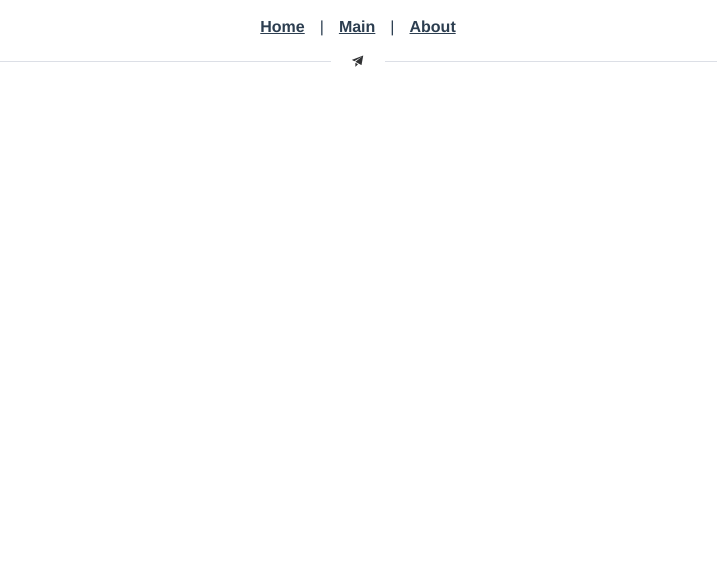
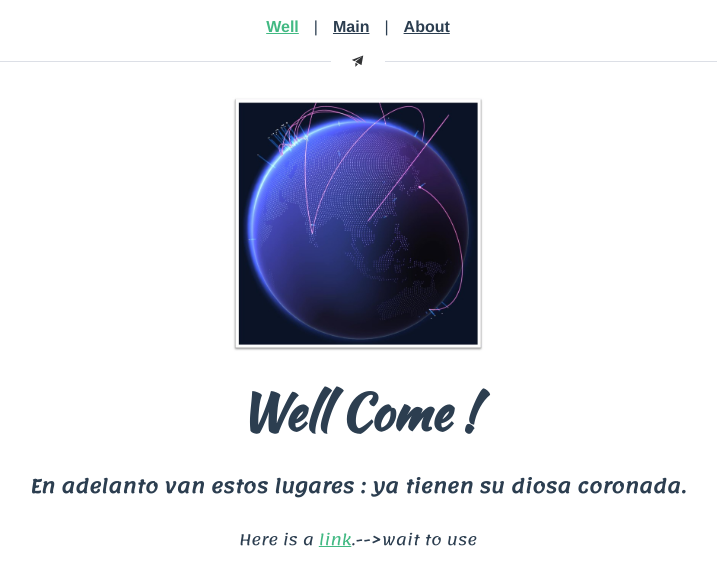
Before and after one commit to humanscrew/vue-lostelk, a Vue app: page /home in a window 1280 px wide. Before the commit this address had no page. Shown: the top 586 px of the page, without its empty margins (282-999 px from the left). Built offline with nearby package versions, Linux system fonts and the light colour scheme.

Commit message:
encapsulation Home view

```diff
--- a/public/index.html
+++ b/public/index.html
@@ -16,8 +16,12 @@
   </body>
 </html>
 
-<style>
-/* body{
-  background-color: #f9fafc;
-} */
+<style scoped>
+#app {
+  font-family: Avenir, Helvetica, Arial, sans-serif;
+  -webkit-font-smoothing: antialiased;
+  -moz-osx-font-smoothing: grayscale;
+  text-align: center;
+  color: #2c3e50;
+}
 </style>
--- a/src/App.vue
+++ b/src/App.vue
@@ -1,39 +1,5 @@
 <template>
-  <div id="nav">
-    <!-- 主页 -->
-    <div class="div-inline">
-      <router-link to="/">Home</router-link>
-    </div>
-    <div class="div-inline separator-margin">|</div>
-    <!-- 主功能区 -->
-    <div class="div-inline">
-      <router-link to="/MainFunc">Main</router-link>
-    </div>
-    <div class="div-inline separator-margin">|</div>
-    <!-- 联系页 -->
-    <div class="div-inline">
-      <router-link to="/about">About</router-link>
-    </div>
-  </div>
-
-  <!-- 分割线 -->
-  <div>
-    <el-divider class="divider-line">
-      <i class="el-icon-s-promotion"></i>
-    </el-divider>
-  </div>
-
-  <!-- 滚动条 -->
-  <el-scrollbar>
-    <!-- 为router-view设置elementplus过度动画 -->
-    <router-view v-slot="{ Component }">
-      <transition name="el-zoom-in-top" mode="out-in">
-        <keep-alive>
-          <component :is="Component" />
-        </keep-alive>
-      </transition>
-    </router-view>
-  </el-scrollbar>
+  <router-view />
 </template>
 
 <script>
@@ -41,42 +7,5 @@ import { defineComponent } from "vue";
 
 export default defineComponent({
   name: "App",
-  // setup() {
-  //   return { };
-  // },
 });
 </script>
-
-<style lang="less">
-#app {
-  font-family: Avenir, Helvetica, Arial, sans-serif;
-  -webkit-font-smoothing: antialiased;
-  -moz-osx-font-smoothing: grayscale;
-  text-align: center;
-  color: #2c3e50;
-}
-
-#nav {
-  padding: 10px;
-
-  a {
-    font-weight: bold;
-    color: #2c3e50;
-    &.router-link-exact-active {
-      color: #42b983;
-    }
-  }
-}
-
-.div-inline {
-  display: inline-block;
-}
-.separator-margin {
-  margin-right: 15px;
-  margin-left: 15px;
-}
-.divider-line {
-  margin-top: 15px !important;
-  margin-bottom: 15px !important;
-}
-</style>
--- a/src/components/FlipPreview.vue
+++ b/src/components/FlipPreview.vue
@@ -146,7 +146,7 @@ export default defineComponent({
 });
 </script>
 
-<style lang="less">
+<style scoped lang="less">
 // @import url("https://fonts.googleapis.com/css?family=Raleway:200");
 body {
   font-family: "Raleway", sans-serif;
--- a/src/router/index.ts
+++ b/src/router/index.ts
@@ -1,31 +1,49 @@
 import { createRouter, createWebHistory, RouteRecordRaw } from "vue-router";
-import Home from "../views/Home.vue";
+import Home from "../views/home/Home.vue";
 import Login from "@/views/Login.vue";
-import MainFunc from "@/views/MainFunc.vue";
+import MainFunc from "@/views/home/home-view/MainFunc.vue";
+
+// component for test
+import FlipPreview from "@/components/FlipPreview.vue";
 
 const routes: Array<RouteRecordRaw> = [
   //Home page
   {
-    path: "/",
+    path: "/home",
     name: "Home",
     component: Home,
-  },
+    children: [
       // 主功能区
       {
-    path: "/mainfunc",
+        path: "mainfunc",
         name: "MainFunc",
         component: MainFunc,
       },
-  // About page--> 懒加载
+      // About page --> 懒加载
       {
-    path: "/about",
+        path: "about",
         name: "About",
         // route level code-splitting
         // this generates a separate chunk (about.[hash].js) for this route
         // which is lazy-loaded when the route is visited.
         component: () =>
-      import(/* webpackChunkName: "about" */ "../views/About.vue"),
+          import(
+            /* webpackChunkName: "about" */ "../views/home/home-view/About.vue"
+          ),
       },
+      // Welcome page --> 懒加载
+      {
+        path: "welcome",
+        name: "Welcome",
+        component: () =>
+          import(
+            /* webpackChunkName: "welcome" */ "../views/home/home-view/Welcome.vue"
+          ),
+        alias: "",
+      },
+    ],
+  },
+
   // Login page
   {
     path: "/login",
@@ -35,6 +53,16 @@ const routes: Array<RouteRecordRaw> = [
     // which is lazy-loaded when the route is visited.
     component: Login,
   },
+  {
+    path: "/test",
+    name: "test",
+    component: FlipPreview,
+  },
+  {
+    path: "/:redirect*",
+    name: "redirect",
+    redirect: { name: "Welcome" },
+  },
 ];
 
 const router = createRouter({
--- /dev/null
+++ b/src/views/home/Home.vue
@@ -0,0 +1,79 @@
+<template>
+  <div id="nav">
+    <!-- 主页 -->
+    <div class="div-inline">
+      <router-link to="/home/welcome">Well</router-link>
+    </div>
+    <div class="div-inline separator-margin">|</div>
+    <!-- 主功能区 -->
+    <div class="div-inline">
+      <router-link to="/home/MainFunc">Main</router-link>
+    </div>
+    <div class="div-inline separator-margin">|</div>
+    <!-- 联系页 -->
+    <div class="div-inline">
+      <router-link to="/home/about">About</router-link>
+    </div>
+  </div>
+
+  <!-- 分割线 -->
+  <div>
+    <el-divider class="divider-line">
+      <i class="el-icon-s-promotion"></i>
+    </el-divider>
+  </div>
+
+  <!-- 滚动条 -->
+  <el-scrollbar>
+    <!-- 为router-view设置elementplus过度动画 -->
+    <router-view v-slot="{ Component }">
+      <transition name="el-zoom-in-top" mode="out-in">
+        <keep-alive>
+          <component :is="Component" />
+        </keep-alive>
+      </transition>
+    </router-view>
+  </el-scrollbar>
+</template>
+
+<script>
+import { defineComponent } from "vue";
+
+export default defineComponent({
+  name: "Home",
+  // setup() {
+  //   return { };
+  // },
+});
+</script>
+
+<style lang="less">
+#app {
+  font-family: Avenir, Helvetica, Arial, sans-serif;
+  -webkit-font-smoothing: antialiased;
+  -moz-osx-font-smoothing: grayscale;
+  text-align: center;
+  color: #2c3e50;
+}
+#nav {
+  padding: 10px;
+  a {
+    font-weight: bold;
+    color: #2c3e50;
+    &.router-link-exact-active {
+      color: #42b983;
+    }
+  }
+}
+.div-inline {
+  display: inline-block;
+}
+.separator-margin {
+  margin-right: 15px;
+  margin-left: 15px;
+}
+.divider-line {
+  margin-top: 15px !important;
+  margin-bottom: 15px !important;
+}
+</style>
--- a/src/views/Home.vue
+++ b/src/views/home/home-view/Welcome.vue
@@ -1,5 +1,5 @@
 <template>
-  <div class="home">
+  <div class="welcome">
     <Greet :greetMsg="greetMsg" />
   </div>
 </template>
@@ -9,7 +9,7 @@ import { defineComponent } from "vue";
 import Greet from "@/components/Greet.vue"; // @ is an alias to /src
 
 export default defineComponent({
-  name: "Home",
+  name: "welcome",
   components: {
     Greet,
   },
```
Also changed, not shown: src/views/home/home-view/About.vue (renamed from src/views/About.vue), src/views/home/home-view/MainFunc.vue (renamed from src/views/MainFunc.vue). Lines whose indentation alone changed are shown as unchanged.
